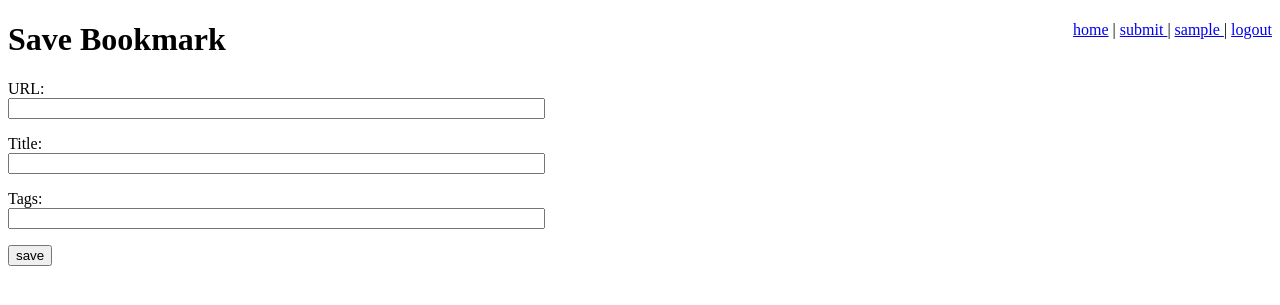
After one commit to vedang14/BookmarksDjangoProject, a Django app: page /save/ in a window 1280 px wide. The commit adds this page. Shown: the top 305 px of the page. Run offline with Django 3.2, Linux system fonts and the light colour scheme; the visitor is signed in with stand-in values (Sample User, id 1).

Commit message:
thirdCommit

```diff
--- a/django_bookmarks/bookmarks/forms.py
+++ b/django_bookmarks/bookmarks/forms.py
@@ -33,7 +33,7 @@ class RegistrationForm(forms.Form):
             return username
         raise forms.ValidationError('Username is already taken.')
 
-class BoookmarksSaveForm(forms.Form):
+class BookmarkSaveForm(forms.Form):
     url = forms.URLField(
         label = 'URL',
         widget = forms.TextInput(attrs={'size':64} )
--- a/django_bookmarks/bookmarks/views.py
+++ b/django_bookmarks/bookmarks/views.py
@@ -12,6 +12,8 @@ from django.template.loader import get_template
 from django.shortcuts import render_to_response
 from django.template import RequestContext
 from bookmarks.forms import *
+from bookmarks.models import *
+from django.contrib.auth.decorators import login_required
 def main_page(request):
     # output = '''
     #     <html>
@@ -46,10 +48,10 @@ def user_page(request,username):
         raise Http404('Requested user not found')
     bookmarks = user.bookmark_set.all()
     # template = get_template('user_page.html')
-    variable = RequestContext(request,{
+    variable = {
         'username' : username,
         'bookmarks': bookmarks
-    })
+    }
     # output = template.render(RequestContext)
     # return HttpResponse(output)
     return render(request,'user_page.html',variable)
@@ -72,3 +74,38 @@ def register_page(request):
         form = RegistrationForm()
     variables = { 'form' : form}
     return render(request,'registration/register.html',variables)
+
+@login_required(login_url= '/login/')
+def bookmarks_save_page(request):
+    if request.method == 'POST':
+        form = BookmarkSaveForm(request.POST)
+        if form.is_valid():
+        # Create or get link.
+            link, dummy = Link.objects.get_or_create(
+            url=form.cleaned_data['url']
+            )
+            # Create or get bookmark.
+            bookmark, created = Bookmark.objects.get_or_create(
+            user=request.user,
+            link=link
+            )
+            # Update bookmark title.
+            bookmark.title = form.cleaned_data['title']
+            # If the bookmark is being updated, clear old tag list.
+            bookmark.tag_set.clear()
+            # Create new tag list.
+            tag_names = form.cleaned_data['tags'].split()
+            for tag_name in tag_names:
+                tag, dummy = Tag.objects.get_or_create(name=tag_name)
+                bookmark.tag_set.add(tag)
+            # Save bookmark to database.
+            bookmark.save()
+            return HttpResponseRedirect(
+            '/user/%s/' % request.user.username
+            )
+    else:
+        form = BookmarkSaveForm()
+    variables =  {
+            'form': form
+            }
+    return render(request,'bookmark_save.html', variables)
--- a/django_bookmarks/django_bookmarks/settings.py
+++ b/django_bookmarks/django_bookmarks/settings.py
@@ -12,6 +12,7 @@ https://docs.djangoproject.com/en/1.11/ref/settings/
 
 import os
 import os.path
+import django.contrib.auth
 # Build paths inside the project like this: os.path.join(BASE_DIR, ...)
 BASE_DIR = os.path.dirname(os.path.dirname(os.path.abspath(__file__)))
 
@@ -121,3 +122,5 @@ USE_TZ = True
 # https://docs.djangoproject.com/en/1.11/howto/static-files/
 
 STATIC_URL = '/static/'
+
+django.contrib.auth.LOGIN_URL = 'login/'
--- a/django_bookmarks/django_bookmarks/templates/base.html
+++ b/django_bookmarks/django_bookmarks/templates/base.html
@@ -11,8 +11,9 @@ type="text/css" />
 <div id="nav">
 <a href="/">home</a> |
 {% if user.is_authenticated %}
-welcome {{ user.username }}
-(<a href="/logout">logout</a>)
+<a href = "/save/">submit </a>|
+<a href= "/user/{{user.username}}"> {{user.username}} </a> |
+<a href="/logout">logout</a>
 {% else %}
 <a href="/login/">login</a> |
 <a href= "/register/">register</a>
--- /dev/null
+++ b/django_bookmarks/django_bookmarks/templates/bookmark_save.html
@@ -0,0 +1,9 @@
+{% extends "base.html" %}
+{% block title %}Save Bookmark{% endblock %}
+{% block head %}Save Bookmark{% endblock %}
+{% block content %}
+<form method="post" action=".">{% csrf_token %}
+{{ form.as_p }}
+<input type="submit" value="save" />
+</form>
+{% endblock %}
--- a/django_bookmarks/django_bookmarks/urls.py
+++ b/django_bookmarks/django_bookmarks/urls.py
@@ -29,11 +29,17 @@ variable = {
 var2 = {'template': 'registration/register_success.html'}
 urlpatterns = [
     # url(r'^admin/', admin.site.urls),
+    #Browsing Pages
     url(r'^$',main_page),
     url(r'^user/(\w+)/$', user_page),
+
+    #Session Management
     url(r'^login/$',login,name='login'),
     url(r'^logout/$',logout_page),
     url(r'^site_media/(?P<path>.*)$',serve,variable),
     url(r'^register/$',register_page),
     url(r'^register/success/$', TemplateView.as_view(template_name ='registration/register_success.html'),var2),
+
+    #Account Management
+    url(r'^save/$',bookmarks_save_page)
 ]
```
Also changed, not shown: 6 other files.
